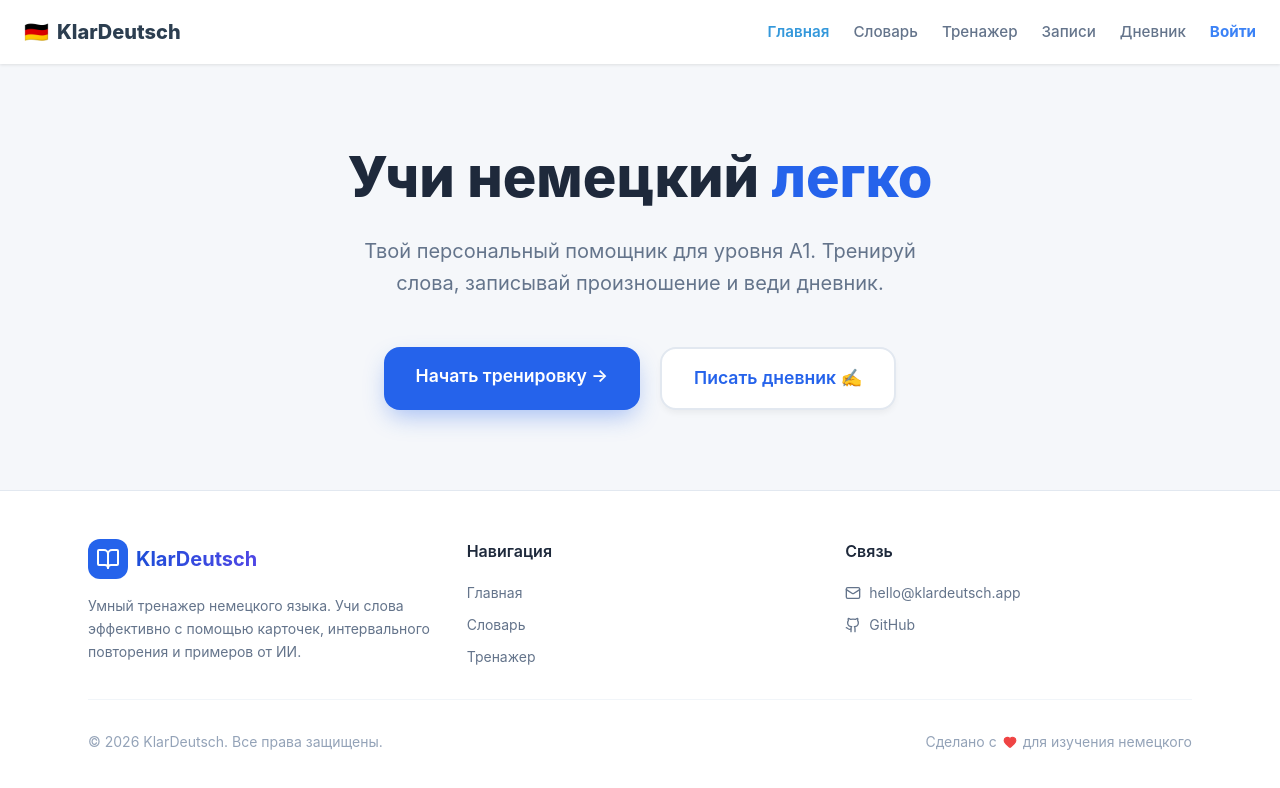
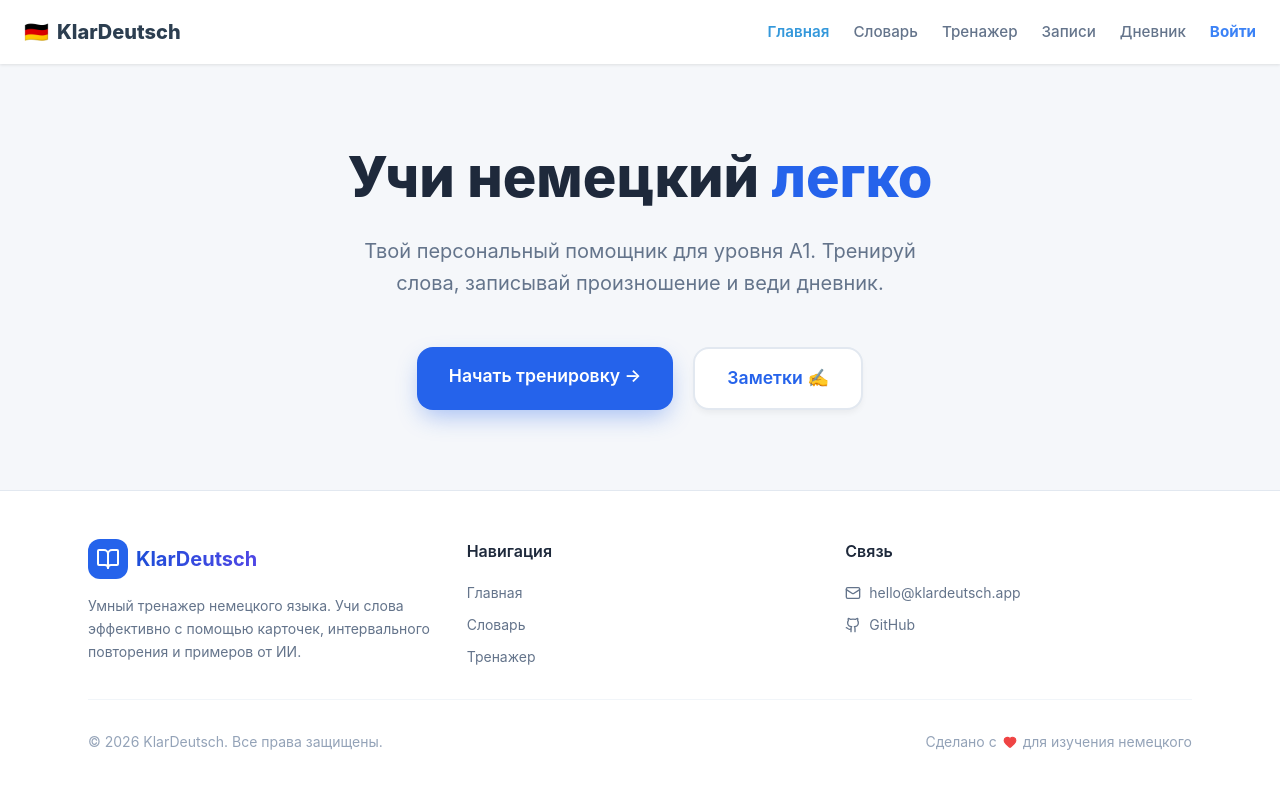
Before and after one commit to ilsgeorg-byte/KlarDeutsch, a Next.js app: page / in a window 1280 px wide. Shown: the top 788 px of the page. Built offline with nearby package versions, Linux system fonts and the light colour scheme.

Commit message:
Footer add change

```diff
--- a/app/page.tsx
+++ b/app/page.tsx
@@ -69,7 +69,7 @@ export default function HomePage() {
               e.currentTarget.style.borderColor = '#e2e8f0';
             }}
           >
-            Писать дневник ✍️
+            Заметки ✍️
           </a>
         </div>
       </main>
```
